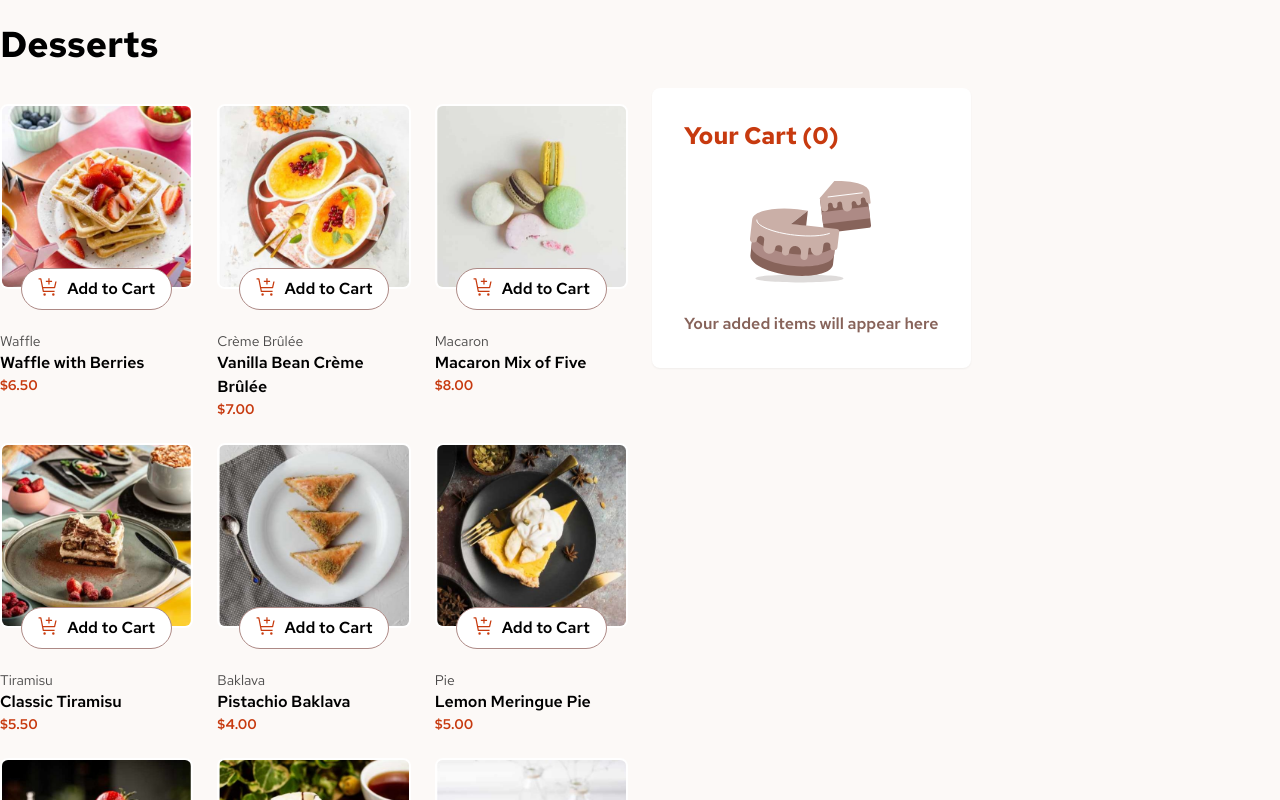
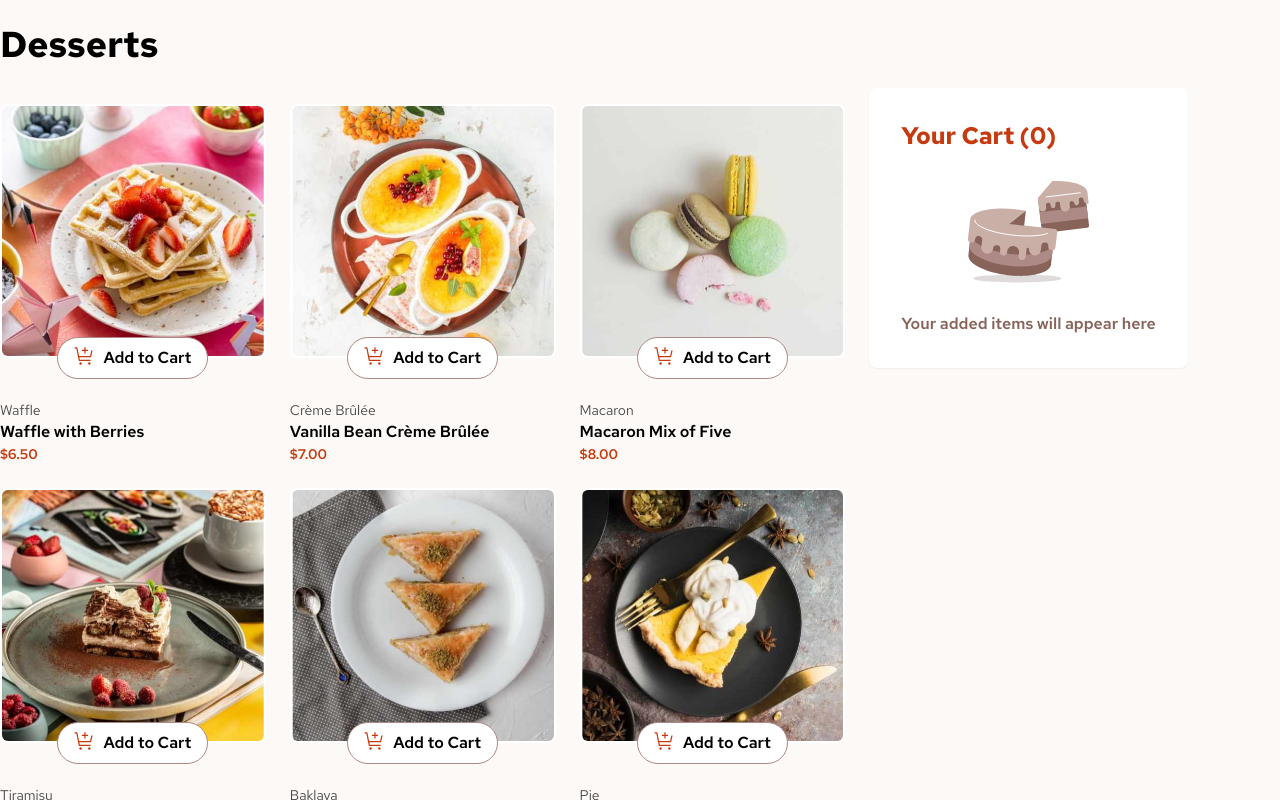
Before and after one commit to Mazz100/Product-list-with-cart, a React (Vite) app: page / in a window 1280 px wide. Shown: the top 800 px of the page. Built offline with nearby package versions, Linux system fonts and the light colour scheme.

Commit message:
Desktop layout update

```diff
--- a/src/App.jsx
+++ b/src/App.jsx
@@ -2,6 +2,7 @@ import { useEffect, useState } from "react";
 import "./App.css";
 import ProductList from "./Components/ProductList";
 import ProductCart from "./Components/ProductCart";
+import ProductCategory from "./Components/ProductCategory";
 import productData from "../data.json";
 
 function App() {
@@ -10,6 +11,7 @@ function App() {
       ? JSON.parse(localStorage.getItem("cartItems"))
       : [],
   );
+
   const cartCount = cartItems.length;
 
   const productWithQuantity = productData.map((product) => ({
@@ -65,10 +67,10 @@ function App() {
   return (
     <>
       <div className="flex min-h-screen flex-col items-center bg-body-bg-color font-red-hat-text">
-        <main className="max-w-[21rem] flex-1 Tablet:max-w-[42rem] Desktop:grid Desktop:max-w-[90rem] Desktop:grid-cols-2 Desktop:place-content-center Desktop:place-items-start Desktop:gap-6">
+        <main className="max-w-[21rem] flex-1 Tablet:max-w-[42rem] Desktop:grid Desktop:max-w-[90rem] Desktop:grid-cols-3 Desktop:place-content-center Desktop:place-items-start Desktop:gap-6">
           <h1 className="mt-6 text-4xl font-bold">Desserts</h1>
 
-          <div className="my-4 Desktop:col-start-1 Desktop:col-end-2">
+          <div className="my-4 Desktop:col-start-1 Desktop:col-end-3">
             <ul className="Tablet:grid Tablet:grid-cols-2 Tablet:gap-6 Desktop:grid-cols-3 Desktop:gap-6">
               {productWithQuantity.map((product) => (
                 <ProductList
@@ -90,6 +92,7 @@ function App() {
             onClearCart={clearCart}
           />
         </main>
+
         <footer className="w-full border-t-2 border-primary-color bg-white p-2 text-center">
           <p className="text-balance">
             Challenge by{" "}
--- /dev/null
+++ b/src/Components/ProductCategory.jsx
@@ -0,0 +1,17 @@
+import React from "react";
+
+const ProductCategory = ({ category }) => {
+  return (
+    <label className="text-xl">
+      <input
+        className="mx-2"
+        type="checkbox"
+        name="category"
+        value={category}
+      />
+      {category}
+    </label>
+  );
+};
+
+export default ProductCategory;
--- a/src/Components/ProductList.jsx
+++ b/src/Components/ProductList.jsx
@@ -72,7 +72,6 @@ const ProductList = ({ product, onUpdateQuantity, onAddToCart }) => {
             onChange={(e) => {
               const newQuantity = Number(e.target.value);
               onUpdateQuantity(product.quantity >= 999 ? 1 : newQuantity);
-              console.log(newQuantity);
             }}
             autoFocus
             aria-label={`${product.name} with ${product.quantity} quantity`}
```
